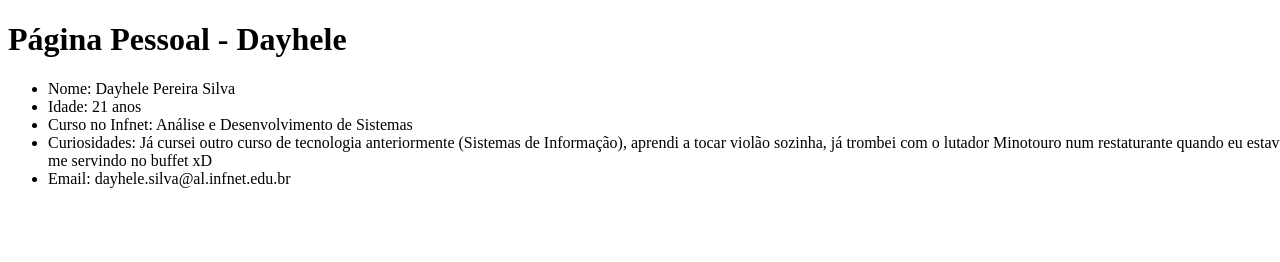
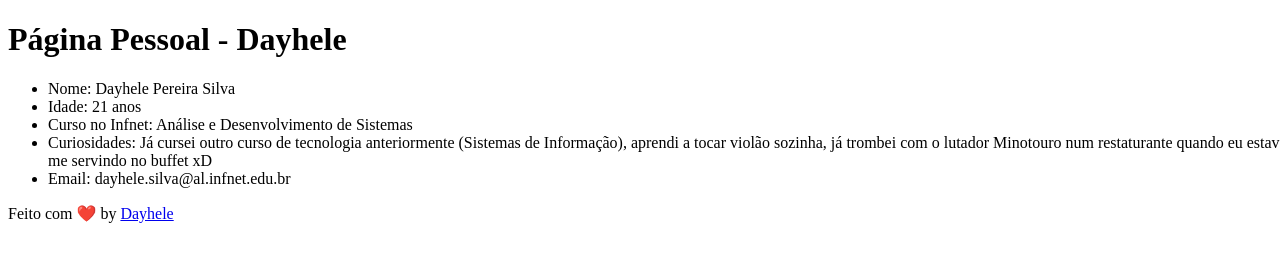
Before and after one commit to dayheleinfnet/MyPage, a plain HTML site: page index.html in a window 1280 px wide. Drawn offline with Linux system fonts and the light colour scheme.

Commit message:
add footer to the page

```diff
--- a/index.html
+++ b/index.html
@@ -25,6 +25,9 @@
       </li>
     </ul>
   </section>
+  <footer>
+    <p>Feito com ❤️ by <a href="https://github.com/dayheleinfnet">Dayhele</a></p>
+  </footer>
 
   <script src="script.js"></script>
 
```
